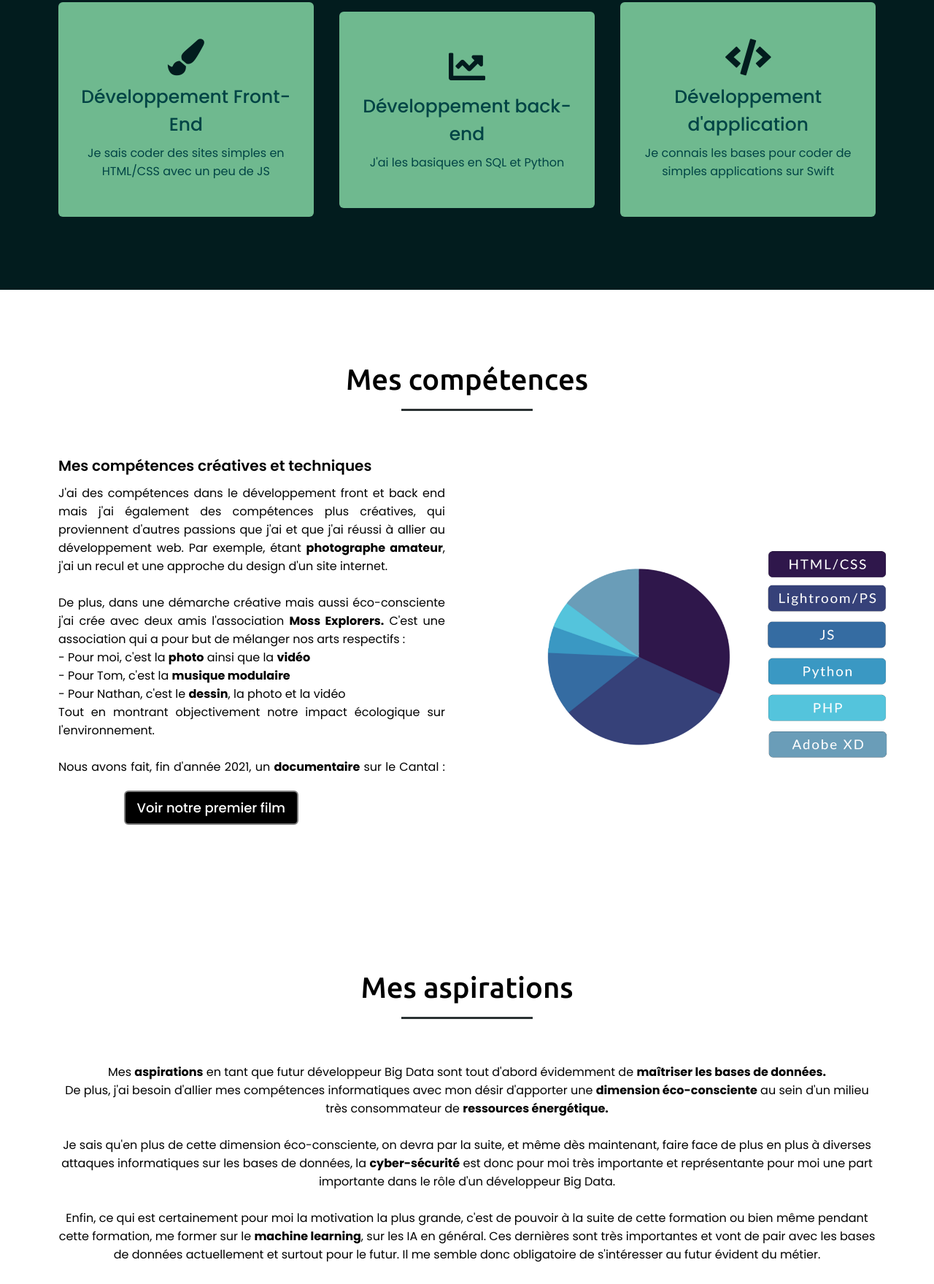
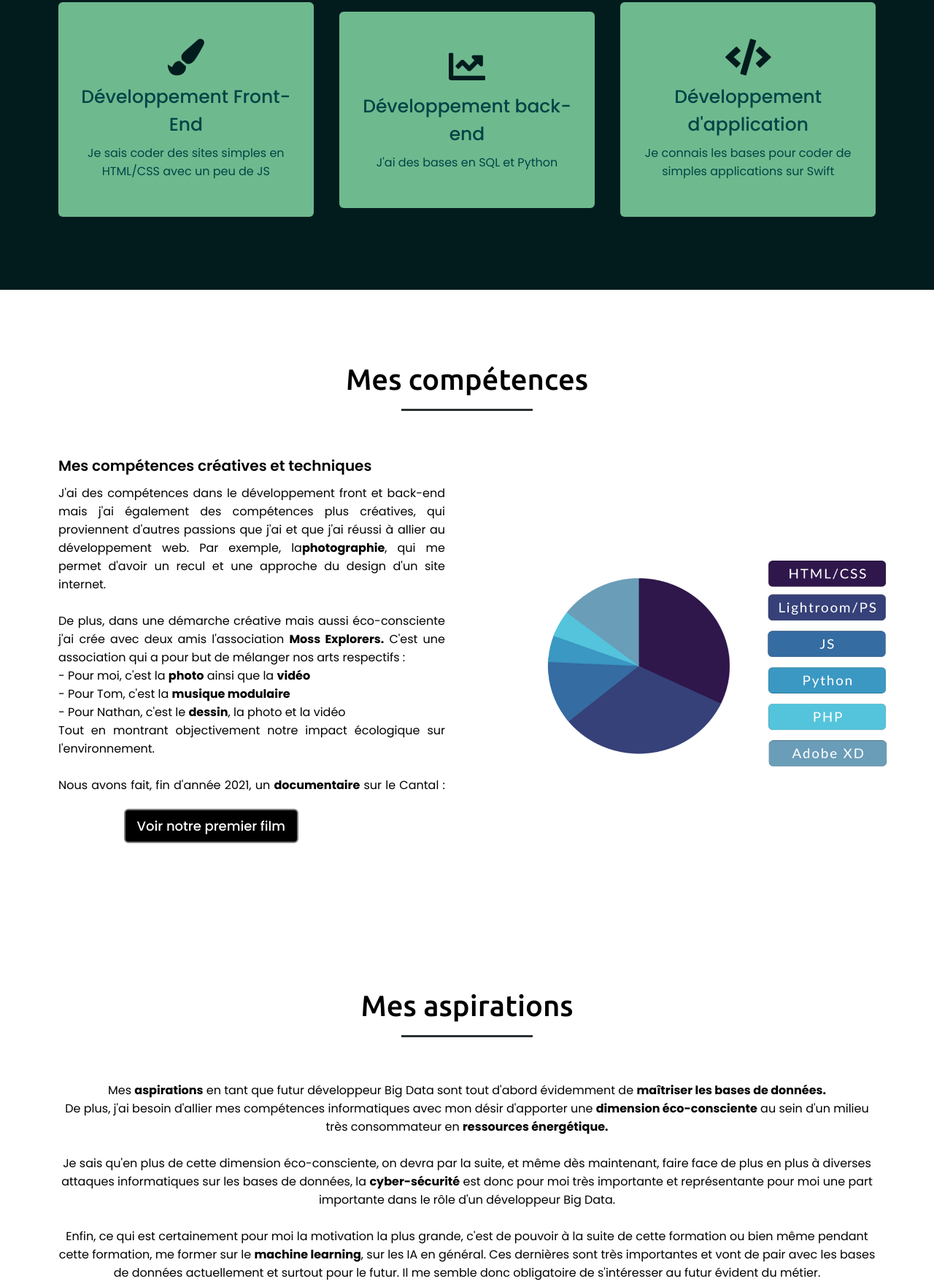
Before and after one commit to Eracoptere/Portfolio_site, a plain HTML site: page index.html in a window 1280 px wide. Shown: the part 1756-3515 px from the top of the page at 73% size. Drawn offline with nearby package versions, Linux system fonts and the light colour scheme.

Commit message:
Correction fautes d'orthographes

```diff
--- a/index.html
+++ b/index.html
@@ -86,7 +86,7 @@
                     <div class="box">
                         <i class="fas fa-chart-line"></i>
                         <div class="text">Développement back-end</div>
-                        <p>J'ai les basiques en SQL et Python</p>
+                        <p>J'ai des bases en SQL et Python</p>
                     </div>
                 </div>
                 <div class="card">
@@ -108,9 +108,9 @@
             <div class="skills-content">
                 <div class="column left">
                     <div class="text">Mes compétences créatives et techniques</div>
-                    <p>J'ai des compétences dans le développement front et back end mais j'ai également des
+                    <p>J'ai des compétences dans le développement front et back-end mais j'ai également des
                         compétences plus créatives, qui proviennent d'autres passions que j'ai et que j'ai réussi à
-                        allier au développement web. Par exemple, étant <strong>photographe amateur</strong>, j'ai un recul et une approche du
+                        allier au développement web. Par exemple, la<strong>photographie</strong>, qui me permet d'avoir un recul et une approche du
                         design d'un site internet. <br> <br>
                         De plus, dans une démarche créative mais aussi éco-consciente j'ai crée avec deux amis l'association
                         <strong>Moss Explorers.</strong> C'est une association qui a pour but de mélanger nos arts respectifs :
@@ -118,7 +118,7 @@
                         <br> -  Pour Tom, c'est la <strong>musique modulaire</strong>
                         <br> -  Pour Nathan, c'est le <strong>dessin</strong>, la photo et la vidéo <br>
                         Tout en montrant objectivement notre impact écologique sur l'environnement. <br> <br>
-                        Nous avons fait, fin d'année 2021, un <strong>documentaire</strong> sur le Cantal : <a href="https://www.youtube.com/watch?v=6pTsOKl0FJc&t=3844s" class="film">Voir notre premier film</a>
+                        Nous avons fait, fin d'année 2021, un <strong>documentaire</strong> sur le Cantal : <a href="https://www.youtube.com/watch?v=6pTsOKl0FJc" class="film">Voir notre premier film</a>
                     </p>
                 </div><div class="column right">
                     <img src="diagramme.png" alt="diagramme de compétence" class="diag">
@@ -135,7 +135,7 @@
                         Mes <strong>aspirations</strong> en tant que futur développeur Big Data sont tout d'abord évidemment de <strong>maîtriser les bases de données.</strong>
                         <br>
                         De plus, j'ai besoin d'allier mes compétences informatiques avec mon désir d'apporter une
-                        <strong>dimension éco-consciente</strong> au sein d'un milieu très consommateur de <strong>ressources énergétique.</strong>
+                        <strong>dimension éco-consciente</strong> au sein d'un milieu très consommateur en <strong>ressources énergétique.</strong>
                         <br>
                         <br>
                         Je sais qu'en plus de cette dimension éco-consciente, on devra par la suite, et même dès maintenant, faire face de plus en plus à diverses attaques informatiques sur
@@ -171,7 +171,7 @@
                         C'est en <strong>intégrant</strong> votre entreprise que je pourrais parfaire au mieux mes connaissances sur les bases de données et sur le back-end.
                         <br>
                         <br>
-                        Je suis quelqu'un d'<strong>autonome</strong> qui a commencé son apprentissage du développement en <strong>autodidacte</strong> pendant une année. De plus, je m'intègre parfaitement dans chaque entreprise ou j'ai pu
+                        Je suis quelqu'un d'<strong>autonome</strong> qui a commencé son apprentissage du développement en <strong>autodidacte</strong> pendant une année. De plus, je m'intègre parfaitement dans chaque entreprise où j'ai pu
                         travailler, le <strong>collectif</strong> étant une valeur essentielle à mes yeux. J'ai un regard de développeur mais aussi un regard plus <strong>artistique</strong>, de part ma passion pour
                         la photographie, bien que peu intéressant dans le métier de développeur Big Data, cela me permet d'être <strong>polyvalent.</strong>
 
@@ -189,7 +189,7 @@
             <div class="contact-content">
                 <div>
                     <div class="text">Mes coordonnées</div>
-                    <p>Si mon site et la présentation de ma personne vous a plus, n'hésitez pas à m'envoyer un message !</p>
+                    <p>Si mon site et la présentation de ma personne vous a plu, n'hésitez pas à m'envoyer un message !</p>
                     <div class="icons">
                         <div class="row">
                             <i class="fas fa-user"></i>
```
